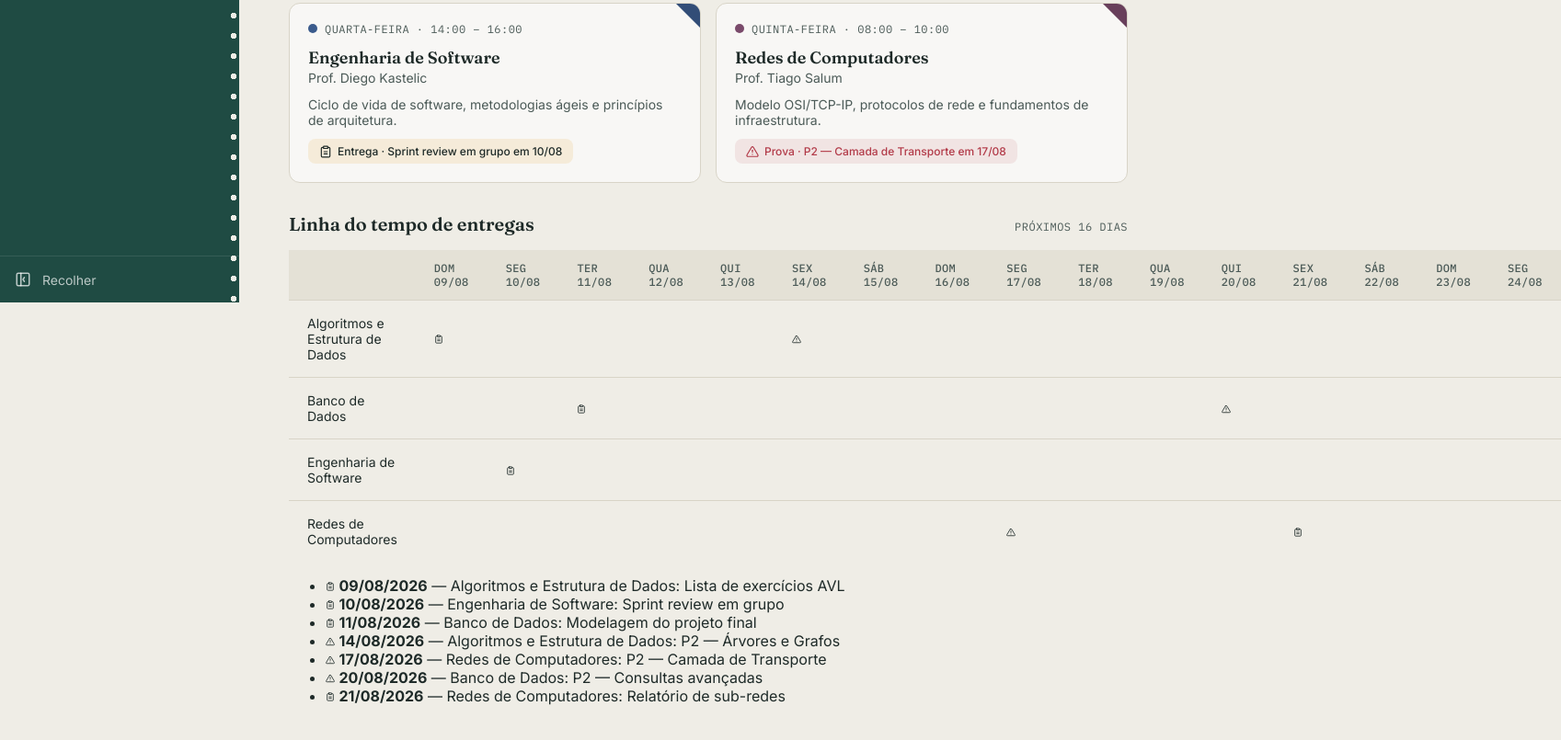
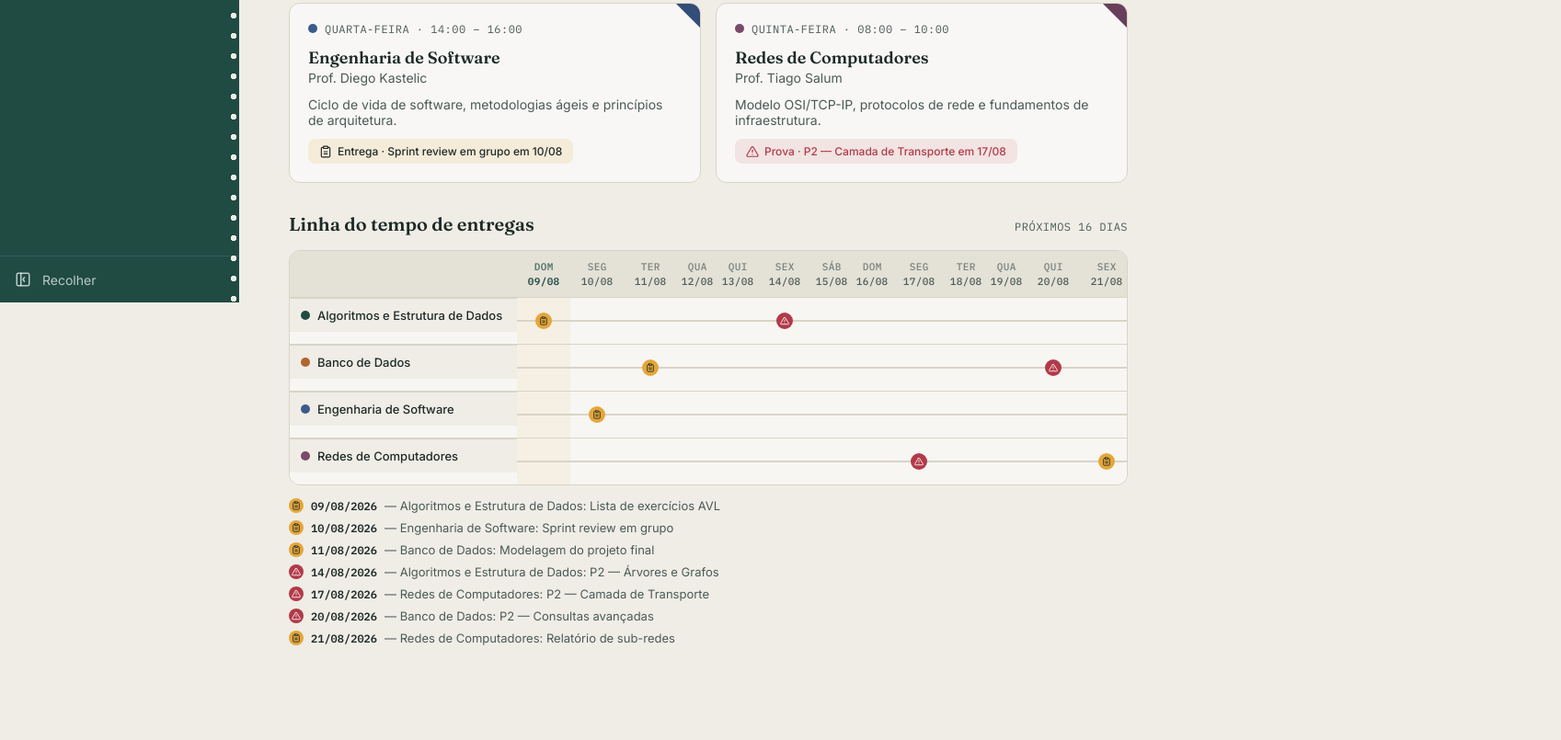
Before and after one commit to GabrielSanOfficial/IntegraAlunoFTC, a plain HTML site: page index.html in a window 1280 px wide. Shown: the part 471-1276 px from the top of the page at 92% size, 1697 px wide, since content can reach past the window. After the commit the page ends 1213 px from the top, so only its background shows below. Drawn offline with nearby package versions, Linux system fonts and the light colour scheme.

Commit message:
Add styles for timeline and table components

```diff
--- a/style.css
+++ b/style.css
@@ -188,6 +188,49 @@ a { color: inherit; text-decoration: none; }
 .h2 { font-family: var(--font-display); font-size: 20px; font-weight: 600; margin: 0; }
 
 /* =========================================================
+   Linha do tempo de entregas (Home)
+   ========================================================= */
+.timeline-wrap { overflow-x: auto; border: 1px solid var(--color-line); border-radius: 12px; background: rgba(255,255,255,0.5); }
+.timeline-table { border-collapse: collapse; width: 100%; min-width: 760px; }
+
+.timeline-table thead tr { background: var(--color-paper-dim); }
+.timeline-day { padding: 10px 4px; text-align: center; font-family: var(--font-mono); font-size: 11px; color: var(--color-ink-soft); font-weight: 500; white-space: nowrap; }
+.timeline-day .dow { display: block; text-transform: uppercase; opacity: 0.7; }
+.timeline-day .dnum { display: block; margin-top: 2px; }
+.timeline-day.today { color: var(--color-pine); font-weight: 700; }
+
+.timeline-row-name {
+  text-align: left; white-space: nowrap; padding: 10px 16px 10px 12px;
+  font-size: 13px; font-weight: 500; border-top: 1px solid var(--color-line);
+  display: flex; align-items: center; gap: 8px; position: sticky; left: 0;
+  background: var(--color-paper); z-index: 1;
+}
+thead .timeline-row-name { background: var(--color-paper-dim); border-top: none; display: table-cell; }
+
+.timeline-cell {
+  position: relative; min-width: 44px; height: 44px;
+  border-top: 1px solid var(--color-line);
+  text-align: center;
+}
+.timeline-cell::before {
+  content: ""; position: absolute; left: 0; right: 0; top: 50%;
+  height: 2px; background: var(--color-line); transform: translateY(-50%);
+}
+.timeline-cell.is-today { background: rgba(228,166,58,0.08); }
+
+.timeline-marker {
+  position: relative; z-index: 1; display: inline-flex; align-items: center; justify-content: center;
+  width: 18px; height: 18px; border-radius: 999px; color: #fff;
+}
+.timeline-marker.prova { background: var(--color-brick); }
+.timeline-marker.entrega { background: var(--color-marigold); color: var(--color-ink); }
+.timeline-marker.static { width: 16px; height: 16px; flex-shrink: 0; }
+
+.timeline-legend { list-style: none; margin: 14px 0 0; padding: 0; display: flex; flex-direction: column; gap: 8px; }
+.timeline-legend li { display: flex; align-items: center; gap: 8px; font-size: 13px; color: var(--color-ink-soft); }
+.timeline-legend strong { color: var(--color-ink); font-weight: 600; font-family: var(--font-mono); font-size: 12px; }
+
+/* =========================================================
    Tabela — Matérias
    ========================================================= */
 .table-wrap { border: 1px solid var(--color-line); border-radius: 12px; overflow: hidden; background: rgba(255,255,255,0.5); }
```
